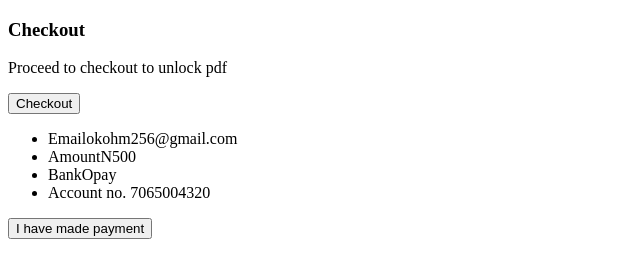
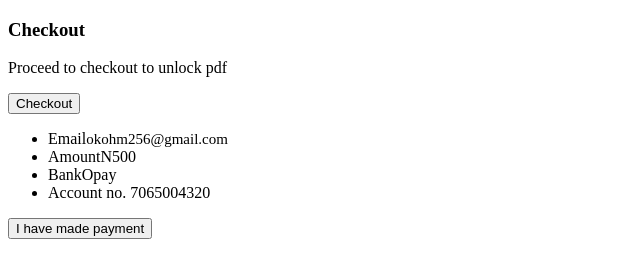
Before and after one commit to k1ngdom-code/spark, a plain HTML site: page checkoutGSP.html in a window 1280 px wide. Shown: the full height of the page, 0-640 px from the left. Drawn offline with nearby package versions, Linux system fonts and the light colour scheme.

Commit message:
Update checkoutGSP.html

```diff
--- a/checkoutGSP.html
+++ b/checkoutGSP.html
@@ -16,7 +16,7 @@
 
    <div class="div"> <div id="transfer-modal">
         <ul>
-            <li class="email">Email<span id="emailaddress">okohm256@gmail.com</span></li>
+            <li class="email">Email<span id="emailaddress" style="font-size:15px">okohm256@gmail.com</span></li>
             <li class="amount">Amount<span id="amounttosend">N500</span></li>
             <li class="bank">Bank<span id="bankname">Opay</span></li>
             <li class="accno">Account no. <span id="accnum">7065004320</span></li>
```
